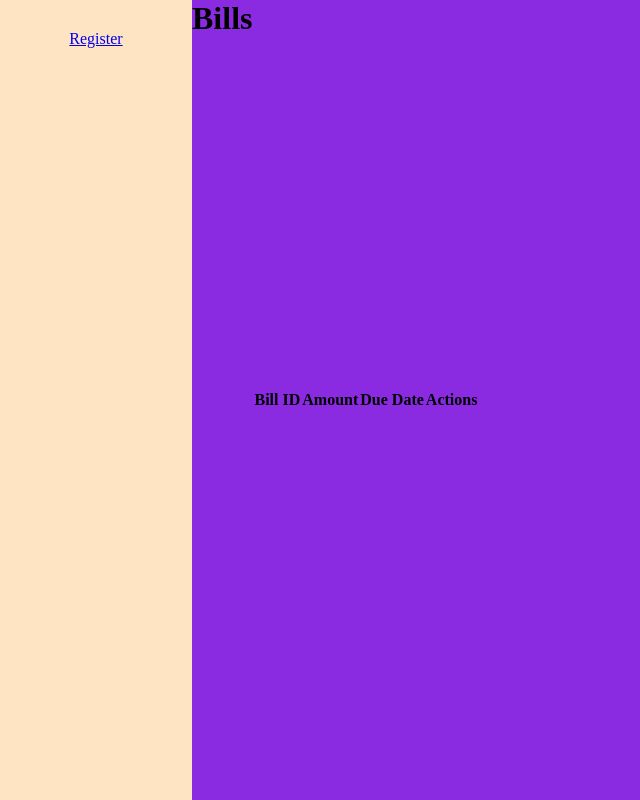
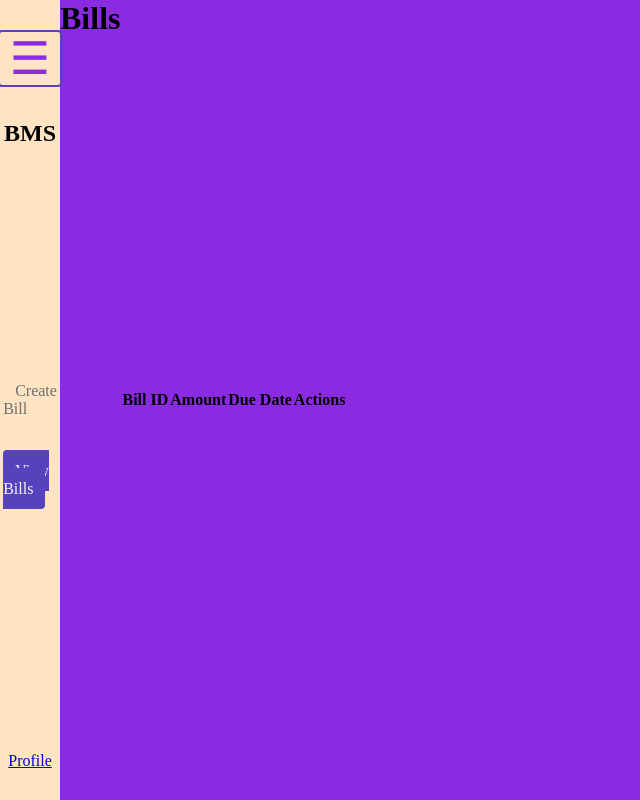
Before and after one commit to PrimChim/BMS, a Django app: page /billing/bills/ in a window 1280 px wide. Shown: the whole page, without its empty margins (0-640 px from the left). Run offline with Django 5.2, Linux system fonts and the light colour scheme; data that the repository does not hold is empty.

Commit message:
navbar functions added

```diff
--- a/base/templates/base.html
+++ b/base/templates/base.html
@@ -10,10 +10,8 @@
 </head>
 <body>
     {% if request.user.is_authenticated %}
-        {% if request.user.is_staff %}
+        {% if request.user.is_superuser %}
             {% include 'navbar_admin.html' %}
-        {% else %}
-            {% include 'navbar.html' %}
         {% endif %}
     {% else %}
         {% include 'navbar.html' %}
--- a/base/templates/navbar.html
+++ b/base/templates/navbar.html
@@ -1,14 +1,14 @@
-<!-- navbar -->
-<nav class="navbar navbar-expand-lg navbar-light bg-light">
+<nav>
+    <div class="collapse collapsed" id="nav">
+        <button class="burger closed" id="burger" onClick="changeIcon()">
+            &#9776
+        </button>
+        <h1 class="title">BMS</h1>
 
-    <div class="collapse navbar-collapse" id="navbarNavAltMarkup">
-
-        <div class="navbar-nav">
-
-            <a class="nav-item nav-link" href="{% url 'users:register' %}">Register</a>
-
-        </div>
-
+        <ul>
+            <li><a href="{% url 'billing:create-bill' %}" id="create-bill">Create Bill</a></li>
+            <li><a href="{% url 'billing:view-bills-frontend' %}" id="view-bills">View Bills</a></li>
+        </ul>
+        <a href="/">Profile</a>
     </div>
-
 </nav>
--- a/billing/static/billing/css/create-bill.css
+++ b/billing/static/billing/css/create-bill.css
@@ -6,44 +6,6 @@
 body{
     background-color: blueviolet;
     display: flex;
-}
-
-nav{
-    background-color: bisque;
-    height: 100vh;
-    width: 15%;
-    position: sticky;
-    top: 0;
-    display: flex;
-    flex-direction: column;
-    justify-content: space-between;
-    box-sizing: border-box;
-    padding: 30px;
-    align-items: center;
-}
-
-nav li{
-    list-style: none;
-    margin-bottom: 20px;
-    padding: 12px;
-}
-
-nav li a{
-    text-decoration: none;
-    padding: 12px;
-    color: rgb(112, 112, 112);
-}
-
-nav li a:hover{
-    background-color: #5741bd;
-    border-radius: 4px;
-    color: whitesmoke;
-}
-
-nav li a.active{
-    background-color: #5741bd;
-    border-radius: 4px;
-    color: whitesmoke;
 }
 
 .top-section{
--- /dev/null
+++ b/billing/static/billing/css/nav.css
@@ -0,0 +1,74 @@
+.collapse{
+    background-color: bisque;
+    height: 100vh;
+    width: 100%;
+    position: sticky;
+    top: 0;
+    display: flex;
+    flex-direction: column;
+    justify-content: space-between;
+    box-sizing: border-box;
+    padding: 30px;
+    align-items: center;
+}
+
+.collapse li{
+    list-style: none;
+    margin-bottom: 20px;
+    padding: 12px;
+}
+
+.collapse li a{
+    text-decoration: none;
+    padding: 12px;
+    color: rgb(112, 112, 112);
+}
+
+.collapse li a:hover{
+    background-color: #5741bd;
+    border-radius: 4px;
+    color: whitesmoke;
+}
+
+.collapse li a.active{
+    background-color: #5741bd;
+    border-radius: 4px;
+    color: whitesmoke;
+}
+
+.title{
+    margin-top: 90px;
+}
+
+.burger{
+    background-color: bisque;
+    padding-left: 10px;
+    padding-right: 10px;
+    width: fit-content;
+    height: fit-content;
+    position: absolute;
+    margin-left: 200px;
+    border: none;
+    border-radius: 4px;
+    color: blueviolet;
+    font-size: 45px;
+    transition: 0.5s;
+    border: #5741bd 2px solid;
+}
+
+.burger:hover{
+    background-color: rgba(0, 0, 0, 0.6);
+    color: wheat;
+}
+
+.collapsed{
+    width: 50px;
+}
+
+/* .collapsed li a{
+    color: rgba(0, 0, 0, 0);
+} */
+
+.closed{
+    margin: 0;
+}
--- a/billing/static/billing/js/navbar.js
+++ b/billing/static/billing/js/navbar.js
@@ -1,6 +1,8 @@
 let uri = window.location.pathname;
 const createBills = document.getElementById('create-bill');
 const viewBills = document.getElementById('view-bills');
+const button = document.getElementById('burger');
+const nav = document.getElementById('nav');
 
 switch(uri) {
     case '/billing/create-bill/':
@@ -10,3 +12,24 @@ switch(uri) {
         viewBills.classList.add('active')
         break
 };
+
+function changeIcon(){
+    if (button.classList.contains('closed')){
+
+        button.classList.remove('closed');
+        button.classList.add('open');
+
+        button.innerHTML = '&times';
+        button.style.font = '40px';
+
+        nav.classList.remove('collapsed');
+    }else{
+
+        button.classList.remove('open');
+        button.classList.add('closed');
+
+        button.innerHTML = '&#9776;';
+
+        nav.classList.add('collapsed');
+    }
+}
--- a/billing/templates/billing/create-bill.html
+++ b/billing/templates/billing/create-bill.html
@@ -4,6 +4,7 @@
 
 {% block css %}
 <link rel="stylesheet" href="{% static 'billing/css/create-bill.css' %}">
+<link rel="stylesheet" href="{% static 'billing/css/nav.css' %}">
 {% endblock %}
 
 {% block content %}
--- a/billing/templates/billing/view-bills.html
+++ b/billing/templates/billing/view-bills.html
@@ -5,6 +5,7 @@
 
 {% block css %}
 <link rel="stylesheet" href="{% static 'billing/css/create-bill.css' %}">
+<link rel="stylesheet" href="{% static 'billing/css/nav.css' %}">
 {% endblock %}
 
 {% block content %}
```
Also changed, not shown: base/templates/navbar_admin.html (+4 -3 lines).
